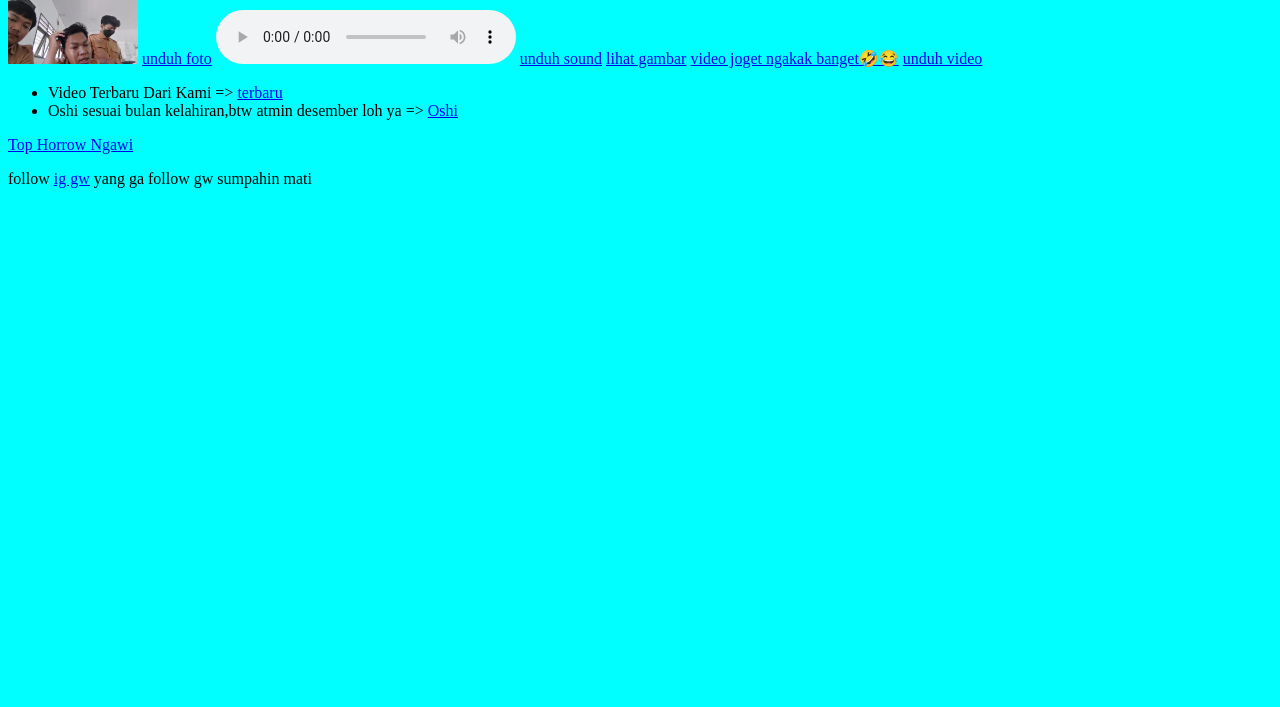
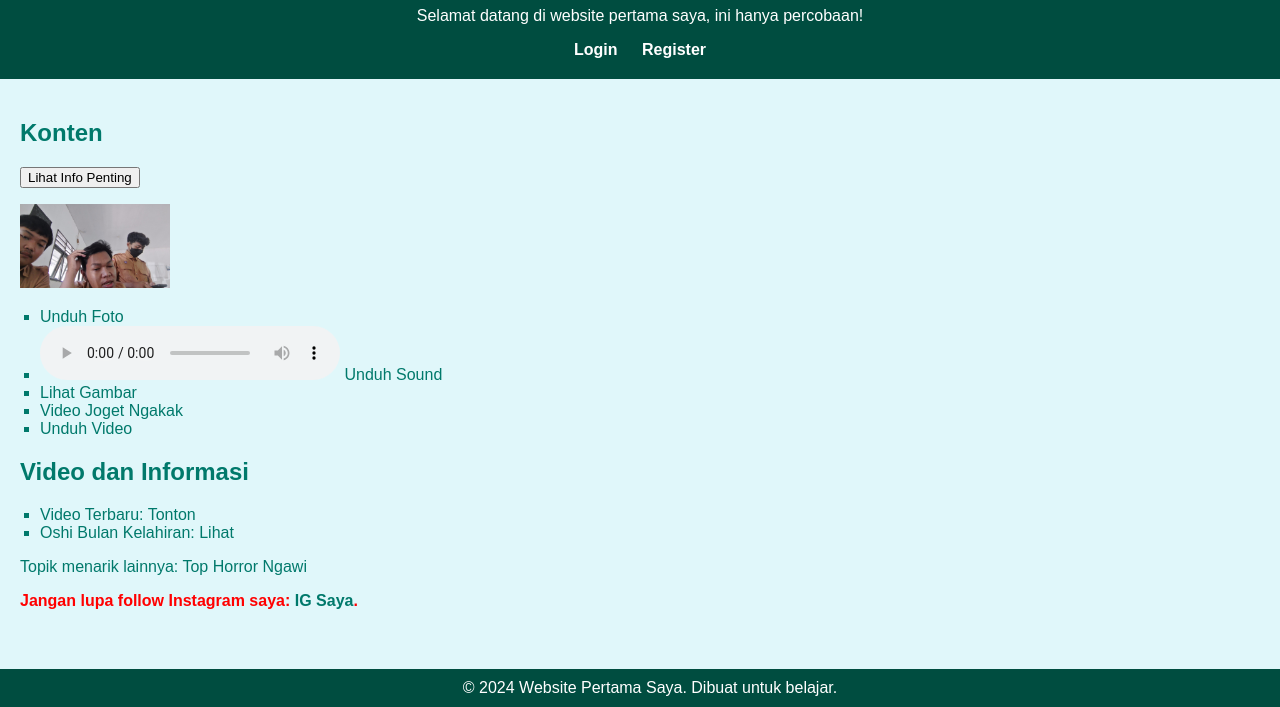
Before and after one commit to BuluyXmd/Apaajaaa, a plain HTML site: page index.html in a window 1280 px wide. Shown: the part 93-800 px from the top of the page. Drawn offline with Linux system fonts and the light colour scheme.

Commit message:
Update index.html

```diff
--- a/index.html
+++ b/index.html
@@ -1,51 +1,190 @@
 <!DOCTYPE html>
-
-<html lang="en">
-
+<html lang="id">
 <head>
     <meta charset="UTF-8">
     <meta name="viewport" content="width=device-width, initial-scale=1.0">
-    <title>website pertama</title>
+    <title>Website Pertama Saya</title>
     <link rel="shortcut icon" href="siimut.ico" type="image/x-icon">
+    <style>
 
-    <p> <h1>Oke guys,jadi ini adalah website pertama gw, jadi disini gw cuma coba coba aja</h1>
-       <ol>
-    link 1
+        body {
+            font-family: Arial, sans-serif;
+            background-color: #e0f7fa;
+            color: #00796b;
+            margin: 0;
+            padding: 0;
+        }
 
-       </ol>
-</p>
+        /* Gaya untuk header */
+        header {
+            text-align: center;
+            padding: 20px;
+            background-color: #004d40;
+            color: white;
+        }
 
-    <img src="WIN_20241026_11_16_15_Pro.jpg" width="130px">
+        header nav {
+            margin-top: 10px;
+        }
 
-    <link rel="stylesheet" type="text/css" href="LO.css">
+        header nav a {
+            color: #fff;
+            text-decoration: none;
+            margin: 0 10px;
+            font-weight: bold;
+        }
 
-    <a href="images (2).jpeg"
-         download="foto">unduh foto</a>
+        header nav a:hover {
+            text-decoration: underline;
+        }
 
-    <audio controls>
-      <source src="Snaptik.app_74327270932904706621.mp3" type="audio/mpeg">
-    </audio>
+        /* Gaya untuk konten utama */
+        main {
+            padding: 20px;
+        }
 
-    <a href="VID-20241031-WA0027.mp3"download>unduh sound</a>
-    <a href="images (1).jpeg"target="_blank">lihat gambar</a>
-    <a href="rusdi kewer kewer woilah.mp4"target="_blank">video joget ngakak banget🤣😂</a>
+        a {
+            color: #00796b;
+            text-decoration: none;
+        }
 
-    <a href="i8ZvbOGb1.mp4.3gpp"
-         download="Videojd.mp4">unduh video</a>
+        a:hover {
+            text-decoration: underline;
+        }
 
-  <ul>
-       <li>Video Terbaru Dari Kami => <a href="SpankBang.com_ambatukam_480p.mp4"target="_blank=">terbaru</a></li>
-       <li>Oshi sesuai bulan kelahiran,btw atmin desember loh ya => <a href="Oshi sesuai bulan kelahiran.mp4"target="_blank=">Oshi</a></li>
-  </ul>
+        ul {
+            list-style-type: square;
+            padding-left: 20px;
+        }
 
-    <a href="Top 3 horror ngawi.html">Top Horrow Ngawi</a>
+        .warning {
+            color: red;
+            font-weight: bold;
+        }
 
-    <p>
-        follow
-         <a
-             href="https://www.instagram.com/hafizxzzzz?igsh=MXg0M2Y1MHI3MzkxcA=="target="_blank"> ig gw</a>
-         yang ga follow gw sumpahin mati
-    </p>
+        /* Gaya untuk footer */
+        footer {
+            text-align: center;
+            padding: 10px;
+            background-color: #004d40;
+            color: white;
+            position: fixed;
+            width: 100%;
+            bottom: 0;
+        }
 
+        /* Gaya modal */
+        .modal {
+            display: none;
+            position: fixed;
+            z-index: 1000;
+            left: 0;
+            top: 0;
+            width: 100%;
+            height: 100%;
+            overflow: auto;
+            background-color: rgba(0, 0, 0, 0.7);
+            justify-content: center;
+            align-items: center;
+        }
+
+        .modal-content {
+            background-color: white;
+            padding: 20px;
+            border-radius: 10px;
+            width: 80%;
+            max-width: 400px;
+            text-align: center;
+        }
+
+        .close-btn {
+            color: red;
+            font-weight: bold;
+            cursor: pointer;
+        }
+
+        .close-btn:hover {
+            text-decoration: underline;
+        }
+    </style>
+    <script>
+        // Fungsi untuk menampilkan modal
+        function showModal() {
+            document.getElementById("infoModal").style.display = "flex";
+        }
+
+        // Fungsi untuk menutup modal
+        function closeModal() {
+            document.getElementById("infoModal").style.display = "none";
+        }
+
+        // Fungsi untuk menampilkan peringatan saat follow Instagram
+        function followIG() {
+            alert("Terima kasih sudah follow IG saya!");
+        }
+    </script>
 </head>
 <body>
+
+    <header>
+        <h1>Website Pertama Saya</h1>
+        <p>Selamat datang di website pertama saya, ini hanya percobaan!</p>
+        <nav>
+            <a href="Loginn.html">Login</a>
+            <a href="Register.html">Register</a>
+        </nav>
+    </header>
+
+
+    <main>
+        <h2>Konten</h2>
+        <button onclick="showModal()">Lihat Info Penting</button>
+
+        <p>
+            <img src="WIN_20241026_11_16_15_Pro.jpg" width="150" alt="Gambar kecil">
+        </p>
+        <ul>
+            <li><a href="images (2).jpeg" download>Unduh Foto</a></li>
+            <li>
+                <audio controls>
+                    <source src="Snaptik.app_74327270932904706621.mp3" type="audio/mpeg">
+                    Browser Anda tidak mendukung pemutar audio.
+                </audio>
+                <a href="VID-20241031-WA0027.mp3" download>Unduh Sound</a>
+            </li>
+            <li><a href="images (1).jpeg" target="_blank">Lihat Gambar</a></li>
+            <li><a href="rusdi kewer kewer woilah.mp4" target="_blank">Video Joget Ngakak</a></li>
+            <li><a href="i8ZvbOGb1.mp4.3gpp" download>Unduh Video</a></li>
+        </ul>
+
+        <h2>Video dan Informasi</h2>
+        <ul>
+            <li>Video Terbaru: <a href="SpankBang.com_ambatukam_480p.mp4" target="_blank">Tonton</a></li>
+            <li>Oshi Bulan Kelahiran: <a href="Oshi sesuai bulan kelahiran.mp4" target="_blank">Lihat</a></li>
+        </ul>
+
+        <p>
+            Topik menarik lainnya: <a href="Top 3 horror ngawi.html">Top Horror Ngawi</a>
+        </p>
+
+        <p class="warning">
+            Jangan lupa follow Instagram saya:
+            <a href="https://www.instagram.com/hafizxzzzz?igsh=MXg0M2Y1MHI3MzkxcA==" target="_blank" onclick="followIG()">IG Saya</a>.
+        </p>
+    </main>
+
+
+    <div id="infoModal" class="modal">
+        <div class="modal-content">
+            <span class="close-btn" onclick="closeModal()">Tutup</span>
+            <h3>Info Penting</h3>
+            <p>Terima kasih telah mengunjungi website ini! Semoga harimu menyenangkan!</p>
+        </div>
+    </div>
+
+
+    <footer>
+        &copy; 2024 Website Pertama Saya. Dibuat untuk belajar.
+    </footer>
+</body>
+</html>
```
